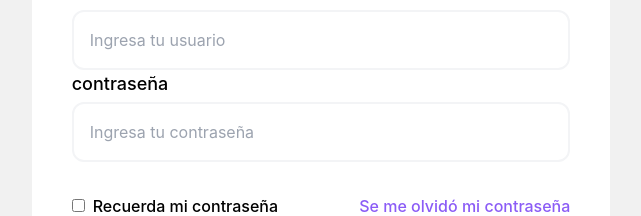
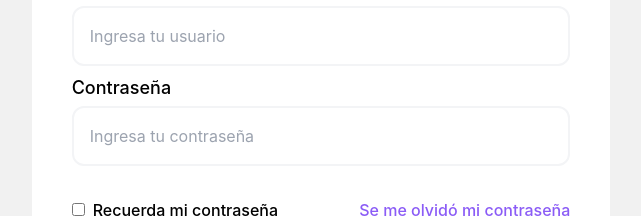
Before and after one commit to fennermg/VeterinariaAppFrontend, a React (Create React App) app: page / in a window 1280 px wide. Shown: the part 322-538 px from the top of the page, without its empty margins (319-960 px from the left). Built offline with nearby package versions, Linux system fonts and the light colour scheme.

Commit message:
Correccion pequeña del login

```diff
--- a/src/Components/Login/Login.js
+++ b/src/Components/Login/Login.js
@@ -13,8 +13,8 @@ export default function Login(){
                         placeholder='Ingresa tu usuario'
                     />
                 </div>
-                <div>
-                    <label className='text-lg font-medium'>contraseña</label>
+                <div className='mt-2'>
+                    <label className='text-lg font-medium'>Contraseña</label>
                     <input
                         className='w-full border-2 border-gray-100 rounded-xl p-4 mt-1 bg-transparent'
                         placeholder='Ingresa tu contraseña'
```
